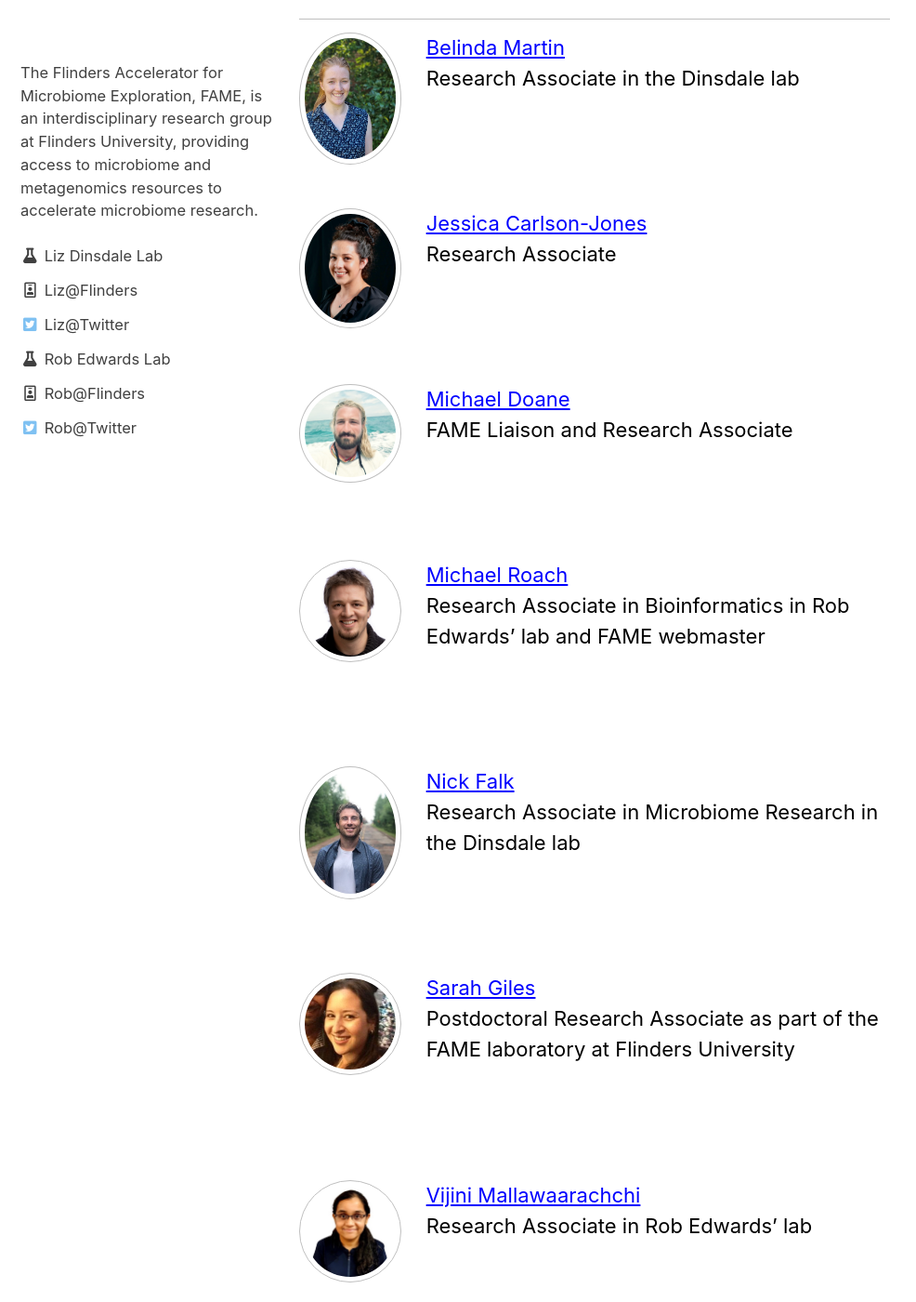
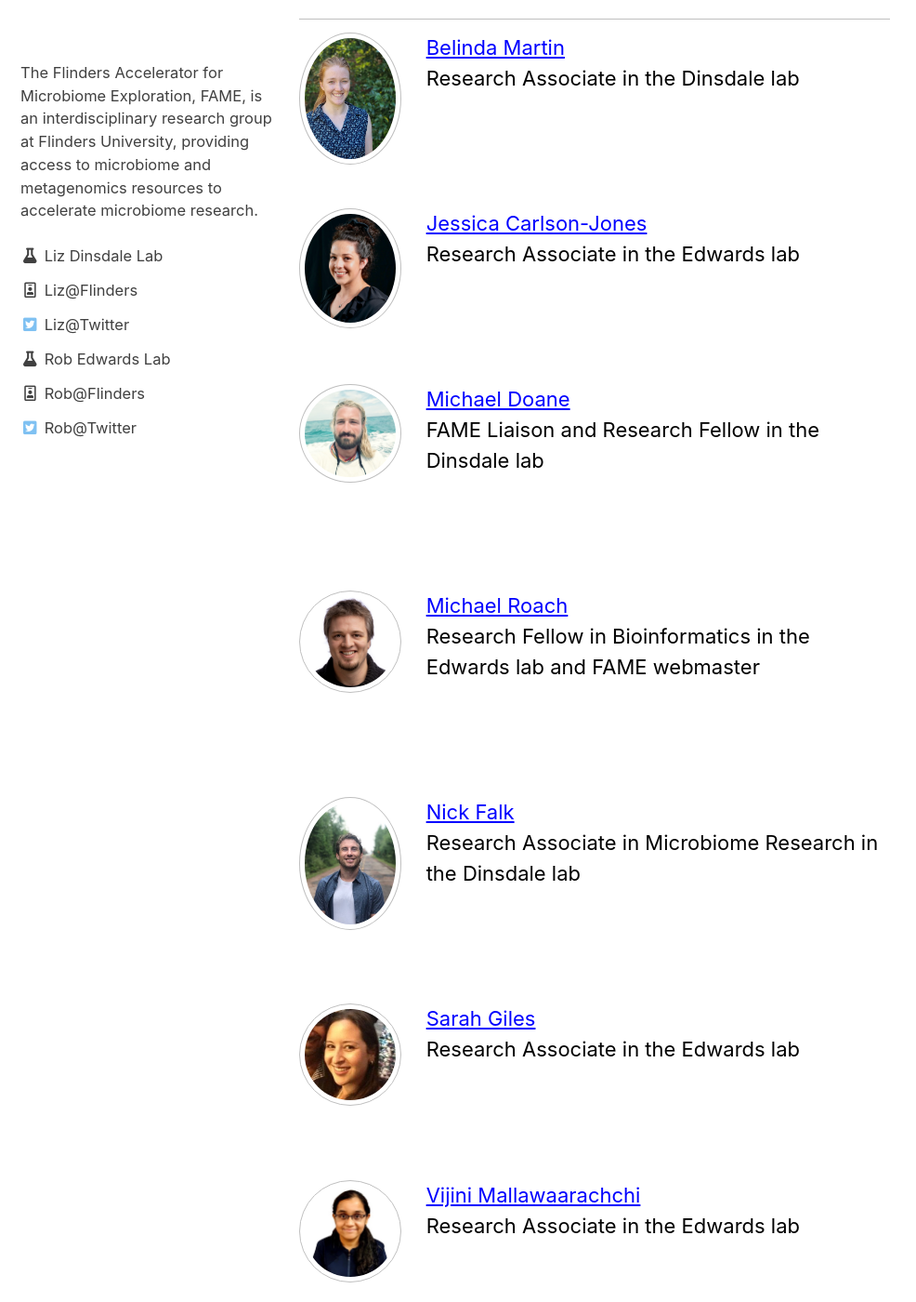
Before and after one commit to FlindersFAME/fame.github.io, a Jekyll site: the page built from People/index.md, in a window 1280 px wide and 1400 px high, scrolled down 936 px. Shown: the whole window at 93% size, without its empty margins (0-986 px from the left). Built offline with Jekyll 4.4.1, drawn with Linux system fonts in a browser that asks for light colours; cached includes are drawn as plain includes.

Commit message:
make more consistent

```diff
--- a/People/_posts/2021-01-01-jessica-carlson-jones.md
+++ b/People/_posts/2021-01-01-jessica-carlson-jones.md
@@ -3,7 +3,7 @@ layout: archive
 title: Jessica Carlson-Jones
 author: Jessica Carlson-Jones
 tag: Researchers
-excerpt: "Research Associate\n"
+excerpt: "Research Associate in the Edwards lab\n"
 ---
 
 Jess has an interest in collaborating with clinicians on combining clinical data with metagenomic sequencing to
--- a/People/_posts/2021-01-01-mike-doane.md
+++ b/People/_posts/2021-01-01-mike-doane.md
@@ -3,7 +3,7 @@ layout: archive
 title: Michael Doane
 author: Michael Doane
 tag: Researchers
-excerpt: "FAME Liaison and Research Associate\n"
+excerpt: "FAME Liaison and Research Fellow in the Dinsdale lab\n"
 ---
 
 Research focuses on understanding the relationship of microbial organisms to host organisms, in particular marine fishes
--- a/People/_posts/2021-01-01-mike-roach.md
+++ b/People/_posts/2021-01-01-mike-roach.md
@@ -3,7 +3,7 @@ layout: archive
 title: Michael Roach
 author: Michael Roach
 tag: Researchers
-excerpt: "Research Associate in Bioinformatics in Rob Edwards' lab and FAME webmaster\n"
+excerpt: "Research Fellow in Bioinformatics in the Edwards lab and FAME webmaster\n"
 ---
 
 I’m a Research Associate (bioinformatician) at the new Flinders Accelerator for Microbiome Exploration.
--- a/People/_posts/2021-01-01-sarah-giles.md
+++ b/People/_posts/2021-01-01-sarah-giles.md
@@ -3,7 +3,7 @@ layout: archive
 title: Sarah Giles
 author: Sarah Giles
 tag: Researchers
-excerpt: "Postdoctoral Research Associate as part of the FAME laboratory at Flinders University\n"
+excerpt: "Research Associate in the Edwards lab\n"
 ---
 
 I currently hold the position of Postdoctoral Research Associate as part of the FAME laboratory at Flinders University.
--- a/People/_posts/2021-01-01-vijini-mallawaarachchi.md
+++ b/People/_posts/2021-01-01-vijini-mallawaarachchi.md
@@ -3,7 +3,7 @@ layout: archive
 title: Vijini Mallawaarachchi
 author: Vijini Mallawaarachchi
 tag: Researchers
-excerpt: "Research Associate in Rob Edwards' lab\n"
+excerpt: "Research Associate in the Edwards lab\n"
 ---
 
 Vijini is currently a Research Associate in Bioinformatics at the Flinders Accelerator for Microbiome Exploration (FAME).
```
